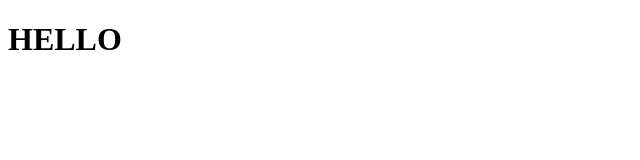
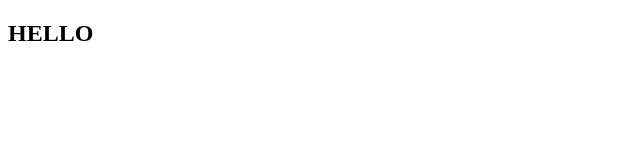
Before and after one commit to dangkhoatptp/dangkhoatptp, a plain HTML site: page index.html in a window 1280 px wide. Shown: the whole page, without its empty margins (0-640 px from the left). Drawn offline with Linux system fonts and the light colour scheme.

Commit message:
Thay doi h1 thanh h2

```diff
--- a/index.html
+++ b/index.html
@@ -7,6 +7,6 @@
     <title>Document</title>
 </head>
 <body>
-    <h1>HELLO</h1>
+    <h2>HELLO</h2>
 </body>
 </html>
```
